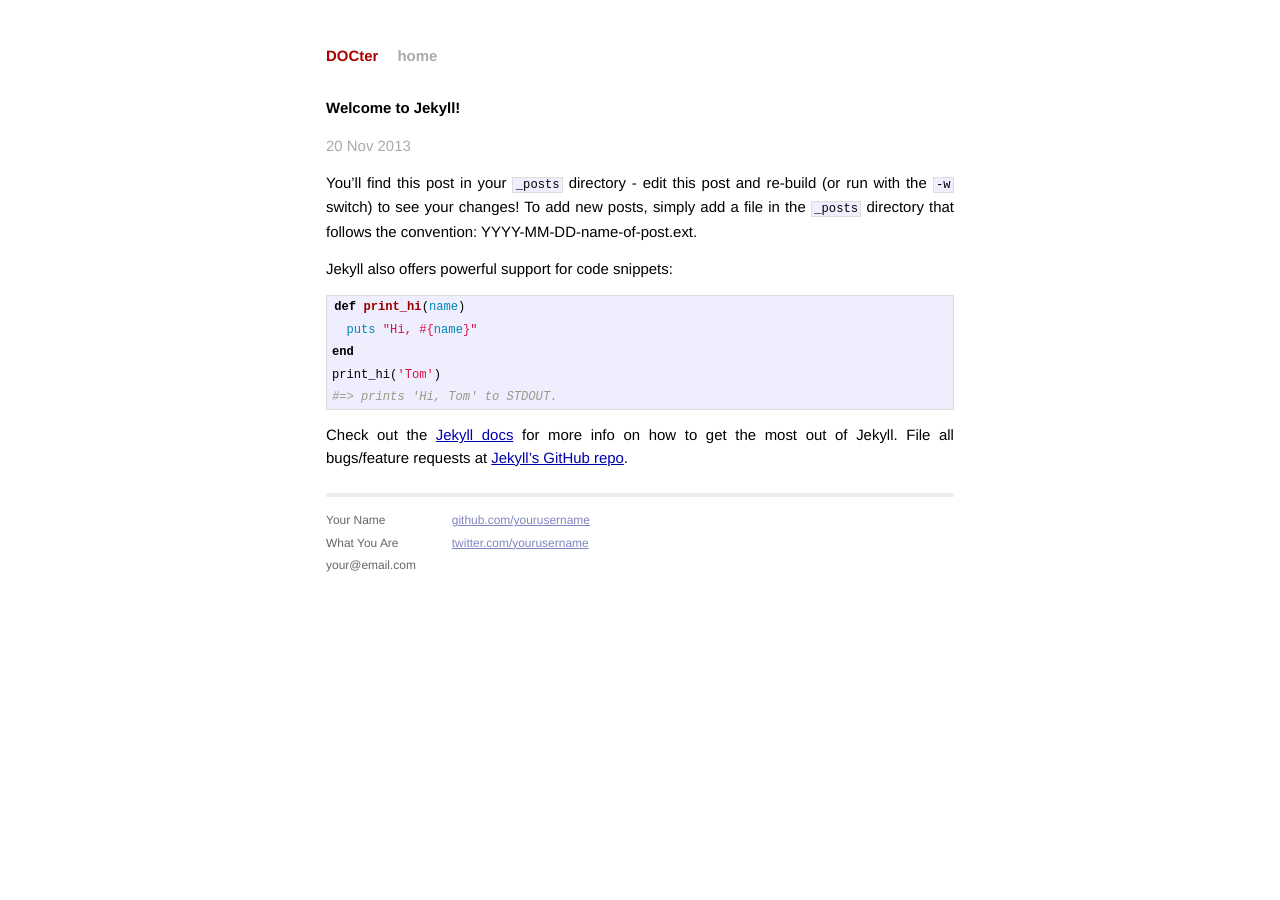
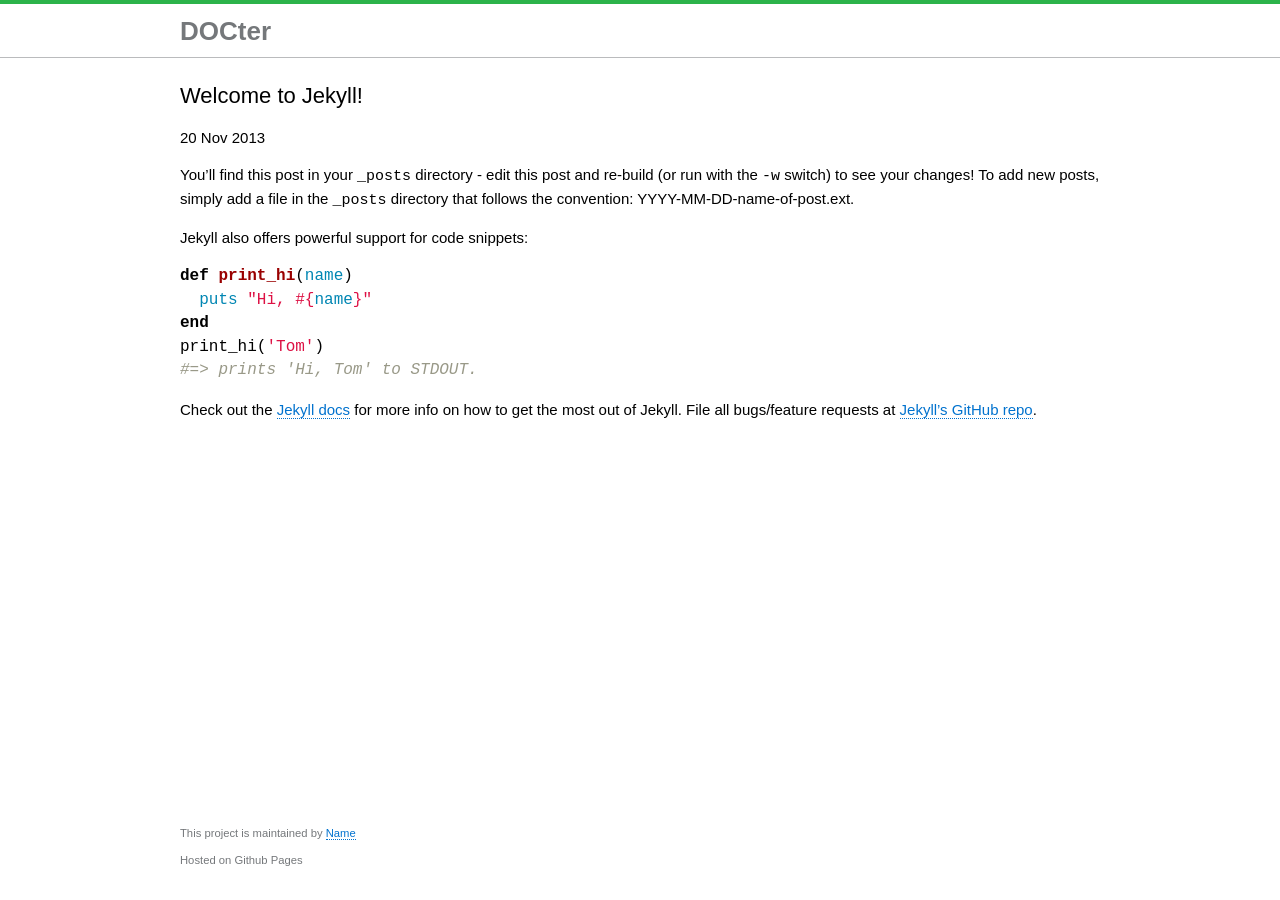
Before and after one commit to cfpb/DOCter, a Jekyll site: the page built from _posts/2013-11-20-welcome-to-jekyll.markdown, in a window 1280 px wide and 900 px high. Built offline with Jekyll 4.4.1, drawn with Linux system fonts in a browser that asks for light colours; nearby versions of some CDN libraries; library files that are not in the unit come from our copies; Markdown is read by kramdown in place of the engine named in the settings.

Commit message:
structure project and introduce basic settings

```diff
--- a/_config.yml
+++ b/_config.yml
@@ -11,4 +11,14 @@
 # When using this template with a project page set the baseurl to '/project-name'
 # For local development or user/organization pages set this to an empty string
 # See http://jekyllrb.com/docs/github-pages/ for more info
+#baseurl: ''
 baseurl: '/DOCter'
+
+# Author/Organization info to be displayed in the templates
+author:
+  name: Name
+  url: http://localhost:4000
+
+# Point the logo URL at a file in your repo or hosted elsewhere by your organization
+logourl:
+logoalt:
--- a/_layouts/default.html
+++ b/_layouts/default.html
@@ -5,42 +5,36 @@
         <meta http-equiv="X-UA-Compatible" content="IE=edge,chrome=1">
         <title>{{ page.title }}</title>
         <meta name="viewport" content="width=device-width">
-
-        <!-- syntax highlighting CSS -->
-        <link rel="stylesheet" href="{{ site.baseurl }}/css/syntax.css">
-
-        <!-- Custom CSS -->
-        <link rel="stylesheet" href="{{ site.baseurl }}/css/main.css">
+        <link rel="stylesheet" href="{{ site.baseurl }}/assets/css/syntax.css">
+        <link rel="stylesheet" href="{{ site.baseurl }}/assets/css/main.css">
+        <!--[if lt IE 9]>
+          <script src="//html5shiv.googlecode.com/svn/trunk/html5.js"></script>
+          <script src="{{ site.baseurl }}/assets/js/respond.min.js"></script>
+        <![endif]-->
 
     </head>
     <body>
+      <header>
+      <div class="wrap">
+        <a href="#"><img class="logo" src="{{site.logourl}}" alt="{{site.logoalt}}"></a>
+        <h1>{{ site.name }}</h1>
+      </div>
+      </header>
 
-        <div class="container">
-          <div class="site">
-            <div class="header">
-              <h1 class="title"><a href="{{ site.baseurl }}/">{{ site.name }}</a></h1>
-              <a class="extra" href="/">home</a>
-            </div>
+      <div class="wrap content">
 
-                {{ content }}
+        {{ content }}
 
-            <div class="footer">
-              <div class="contact">
-                <p>
-                  Your Name<br />
-                  What You Are<br />
-                  your@email.com
-                </p>
-              </div>
-              <div class="contact">
-                <p>
-                  <a href="http://github.com/yourusername/">github.com/yourusername</a><br />
-                  <a href="http://twitter.com/yourusername/">twitter.com/yourusername</a><br />
-                </p>
-              </div>
-            </div>
-          </div>
-        </div> <!-- /container -->
 
+        <footer>
+          <p>This project is maintained by <a href="{{ site.author.url }}">{{ site.author.name }}</a></p>
+
+          <p>Hosted on Github Pages</p>
+        </footer>
+
+      </div><!-- /.wrap -->
+
+    <script src="{{ site.baseurl }}/assets/js/jquery-1.10.2.min.js"></script>
+    <script src="{{ site.baseurl }}/assets/js/script.js"></script>
     </body>
 </html>
--- /dev/null
+++ b/assets/css/main.css
@@ -0,0 +1,404 @@
+@import url('normalize.css');
+
+/*
+Style.css
+==================================
+Begin with generic 'mobile first' styles
+*/
+
+/*
+Normalize the box model
+==================================
+*/
+*,
+*:before,
+*:after {
+  -moz-box-sizing: border-box; -webkit-box-sizing: border-box; box-sizing: border-box;
+ }
+
+/*
+Typography
+==================================
+*/
+
+body {
+    font-family: Arial, sans-serif;
+    font-weight: 400;
+    font-style: normal;
+    line-height: 1.466666667;
+}
+
+h1,
+h3,
+h4,
+h5,
+strong {
+    font-family: "Avenir Next Demi", "Avenir Next", Arial, sans-serif;
+    font-weight: 600;
+}
+
+h1 {
+    font-size: 1.25em;
+    color: #75787B;
+    margin: 0;
+    line-height: 54px;
+    display: inline-block;
+    float: left;
+}
+
+h2 {
+    font-weight: 400;
+    font-style: normal;
+    font-size: 1.375em;
+    margin: 1.4em 0 0 0;
+}
+
+h4 {
+    font-size: 1em;
+    text-transform: uppercase;
+}
+
+p,
+li {
+    font-size: .9375em;
+}
+
+/*
+Lists
+--------------------------------
+*/
+.main-content ul {
+    padding-left: 1.1em;
+}
+
+.main-content li {
+    margin-bottom: 1em;
+}
+
+li h3,
+li h4 {
+    margin: 0;
+}
+
+li p {
+    margin-top: 0;
+}
+
+/*
+Links
+==================================
+*/
+
+a {
+    -webkit-transition: .2s; -moz-transition: .2s;
+    transition: .2s;
+}
+
+a,
+a:link,
+a:visited {
+    color: #0072ce;
+    border-bottom: 1px dotted #0072ce;
+    text-decoration: none;
+}
+
+a:hover {
+    border-bottom: 1px solid #7eb8dd;
+    color: #7eb8dd;
+    text-decoration: none;
+}
+
+a:active {
+    border-bottom: 1px solid #002d72;
+    color: #002d72;
+    text-decoration: none;
+}
+
+a:focus {
+    border-bottom: 1px solid #0072ce;
+    color: #0072ce;
+    outline: thin dotted;
+    text-decoration: none;
+}
+
+/*
+Navigation
+==================================
+*/
+
+ nav a {
+    display: block;
+    padding: .5em 0;
+    -webkit-transition: .4s; -moz-transition: .4s;
+    transition: .4s;
+}
+
+nav a,
+nav a:link,
+nav a:visited {
+    border-bottom: none;
+}
+
+nav ul {
+    margin: 0;
+    padding: 0;
+    border-top: 1px solid #CDE3F1;
+}
+
+nav li {
+    list-style: none;
+    border-bottom: 1px solid #CDE3F1;
+}
+
+
+/*
+Layout
+==================================
+*/
+
+/* offset the fixed position header for jump links */
+section:before {
+    display: block;
+    content: "";
+    height: 60px;
+    margin: -60px 0 0;
+}
+
+.wrap {
+    max-width: 960px;
+    margin: 0 auto;
+    padding: 0 20px;
+}
+
+header {
+    width: 100%;
+    border-top: 4px solid #2CB34A;
+    border-bottom: 1px solid #BABBBD;
+    background-color: #fff;
+    position: fixed;
+    top: 0;
+    z-index: 99999;
+    height: 3.625em;
+}
+
+.content {
+    margin-top: 80px;
+}
+
+
+/*
+Style
+==================================
+*/
+
+.e {
+    font-family: "Avenir Next", Arial, sans-serif;
+    font-weight: 400;
+    font-style: normal;
+}
+
+.intro {
+    color: #75787B;
+}
+
+.logo {
+    width: 150px;
+    margin-top: .75em; /*this is a pretty hacky job of vertically centering the logo */
+    padding-right: 20px;
+    float: right;
+}
+
+footer {
+    font-size: 0.75em;
+    color: #75787B;
+}
+
+li h4 {
+    margin: 0;
+}
+
+.license {
+    font-family: "Avenir Next Demi", Arial, sans-serif;
+    font-weight: normal;
+    font-style: normal;
+}
+
+/*
+Repo list
+----------------------------------
+*/
+
+ul.repo-list {
+    margin: .5em 0 1em 0;
+    padding: 0;
+}
+
+.repo-list li {
+    list-style: none;
+}
+
+.repo-list p {
+    margin: 0;
+    font-size: 0.875em;
+}
+
+.repo-list h4 {
+    text-transform: none;
+}
+
+/*
+Helper Classes
+==================================
+*/
+
+/*
+Clearfix list
+----------------------------------
+*/
+
+.group:before,
+.group:after {
+    content: " "; /* 1 */
+    display: table; /* 2 */
+}
+
+.group:after {
+    clear: both;
+}
+
+.group {
+    *zoom: 1;
+}
+
+/*
+Desktop Styles
+==================================
+*/
+@media screen and (min-width: 45em) and (min-height: 32.5em) {
+
+    /*
+    Typography
+    ==============================
+    */
+
+    h1 {
+        font-size: 1.625em;
+        margin: 0;
+    }
+
+    /*
+    Layout
+    ==============================
+    */
+
+    .logo {
+        float: right;
+    }
+
+    aside {
+        position: fixed;
+        top: 82px;
+        width: 245px;
+        padding-right: 15px;
+        height: 100%;
+    }
+
+    footer {
+        position: fixed;
+        width: 235px;
+        bottom: 20px;
+    }
+
+    .main-content {
+        width: 67%;
+        float: right;
+        margin-bottom: 120px;
+    }
+
+    /*
+    Navigation
+    ==============================
+    */
+
+    nav a:hover {
+        color: #4D5F87;
+        border-bottom: none;
+        background-color: #CDE3F1;
+        padding-left: 10px;
+    }
+
+    /*
+    Style
+    ==============================
+    */
+
+    /*
+    Repo list
+    ------------------------------
+    */
+
+    .repo-list li {
+        list-style: none;
+        display: block;
+        float: left;
+        height: 4.0625em;
+        max-height: 4.0625em;
+        background-color: #E7E7E6;
+        border-left: 1px solid #BABBBD;
+        width: 30%;
+    }
+
+    .repo-list a:link,
+    .repo-list a:visited {
+        display: block;
+        max-height: 4.0625em;
+        background-color: #E7E7E6;
+        border-bottom: none;
+        padding: .625em 1em 1em 1em;
+    }
+
+    .repo-list a:hover {
+        color: #4D5F87;
+        background-color: #CDE3F1;
+    }
+
+    .repo-list li:first-child {
+        text-align: center;
+        border-left: none;
+        line-height: 60px;
+        padding: .625em 1em;
+        width: 10%;
+    }
+
+}
+
+@media screen and (max-width: 54.375em) and (min-height: 32.5em) {
+
+    /* keep the repo list containers the same height, but account for the need for more height */
+
+    .repo-list li {
+        height: 6em;
+        max-height: 6em;
+    }
+
+    .repo-list a:link,
+    .repo-list a:visited {
+        max-height: 6em;
+    }
+}
+
+/*
+Mobile Styles
+==================================
+*/
+@media screen and (max-width: 40.5em) {
+
+    .list-icon {
+        display: none;
+    }
+
+    .main-content {
+        margin-top: 1.5em;
+    }
+
+}
--- a/css/main.css
+++ /dev/null
@@ -1,165 +0,0 @@
-/*****************************************************************************/
-/*
-/* Common
-/*
-/*****************************************************************************/
-
-/* Global Reset */
-* {
-  margin: 0;
-  padding: 0;
-}
-
-html, body { height: 100%; }
-
-body {
-  background-color: #FFF;
-  font: 13.34px Helvetica, Arial, sans-serif;
-  font-size: small;
-  text-align: center;
-}
-
-h1, h2, h3, h4, h5, h6 {
-  font-size: 100%; }
-
-h1 { margin-bottom: 1em; }
-p { margin: 1em 0; }
-
-a         { color: #00a; }
-a:hover   { color: #000; }
-a:visited { color: #a0a; }
-
-table {
-  font-size: inherit;
-  font: 100%;
-}
-
-/*****************************************************************************/
-/*
-/* Home
-/*
-/*****************************************************************************/
-ul.posts {
-  list-style-type: none;
-  margin-bottom: 2em;
-}
-
-ul.posts li {
-  line-height: 1.75em;
-}
-
-ul.posts span {
-  color: #aaa;
-  font-family: Monaco, "Courier New", monospace;
-  font-size: 80%;
-}
-
-/*****************************************************************************/
-/*
-/* Site
-/*
-/*****************************************************************************/
-
-.site {
-  font-size: 115%;
-  text-align: justify;
-  width: 42em;
-  margin: 3em auto 2em;
-  line-height: 1.5em;
-}
-
-.site .header a {
-  font-weight: bold;
-  text-decoration: none;
-}
-
-.site .header h1.title {
-  display: inline-block;
-  margin-bottom: 2em;
-}
-
-.site .header h1.title a {
-  color: #a00;
-}
-
-.site .header h1.title a:hover {
-  color: #000;
-}
-
-.site .header a.extra {
-  color: #aaa;
-  margin-left: 1em;
-}
-
-.site .header a.extra:hover {
-  color: #000;
-}
-
-.site .meta {
-  color: #aaa;
-}
-
-.site .footer {
-  font-size: 80%;
-  color: #666;
-  border-top: 4px solid #eee;
-  margin-top: 2em;
-  overflow: hidden;
-}
-
-.site .footer .contact {
-  float: left;
-  margin-right: 3em;
-}
-
-.site .footer .contact a {
-  color: #8085C1;
-}
-
-.site .footer .rss {
-  margin-top: 1.1em;
-  margin-right: -.2em;
-  float: right;
-}
-
-.site .footer .rss img {
-  border: 0;
-}
-
-/*****************************************************************************/
-/*
-/* Posts
-/*
-/*****************************************************************************/
-
-/* standard */
-.post pre {
-  border: 1px solid #ddd;
-  background-color: #eef;
-  padding: 0 .4em;
-}
-
-.post ul, .post ol {
-  margin-left: 1.35em;
-}
-
-.post code {
-  border: 1px solid #ddd;
-  background-color: #eef;
-  padding: 0 .2em;
-}
-
-.post pre code {
-  border: none;
-}
-
-/* terminal */
-.post pre.terminal {
-  border: 1px solid #000;
-  background-color: #333;
-  color: #FFF;
-}
-
-.post pre.terminal code {
-  background-color: #333;
-}
--- a/index.html
+++ b/index.html
@@ -1,10 +1,10 @@
 ---
 layout: default
-title: Your New Jekyll Site
+title: DOCter
 ---
 
 <div id="home">
-  <h1>Blog Posts</h1>
+  <h2>Blog Posts</h2>
   <ul class="posts">
     {% for post in site.posts %}
       <li><span>{{ post.date | date_to_string }}</span> &raquo; <a href="{{ site.baseurl }}{{ post.url }}">{{ post.title }}</a></li>
```
Also changed, not shown: assets/css/normalize.css (added), assets/css/syntax.css (renamed from css/syntax.css).
